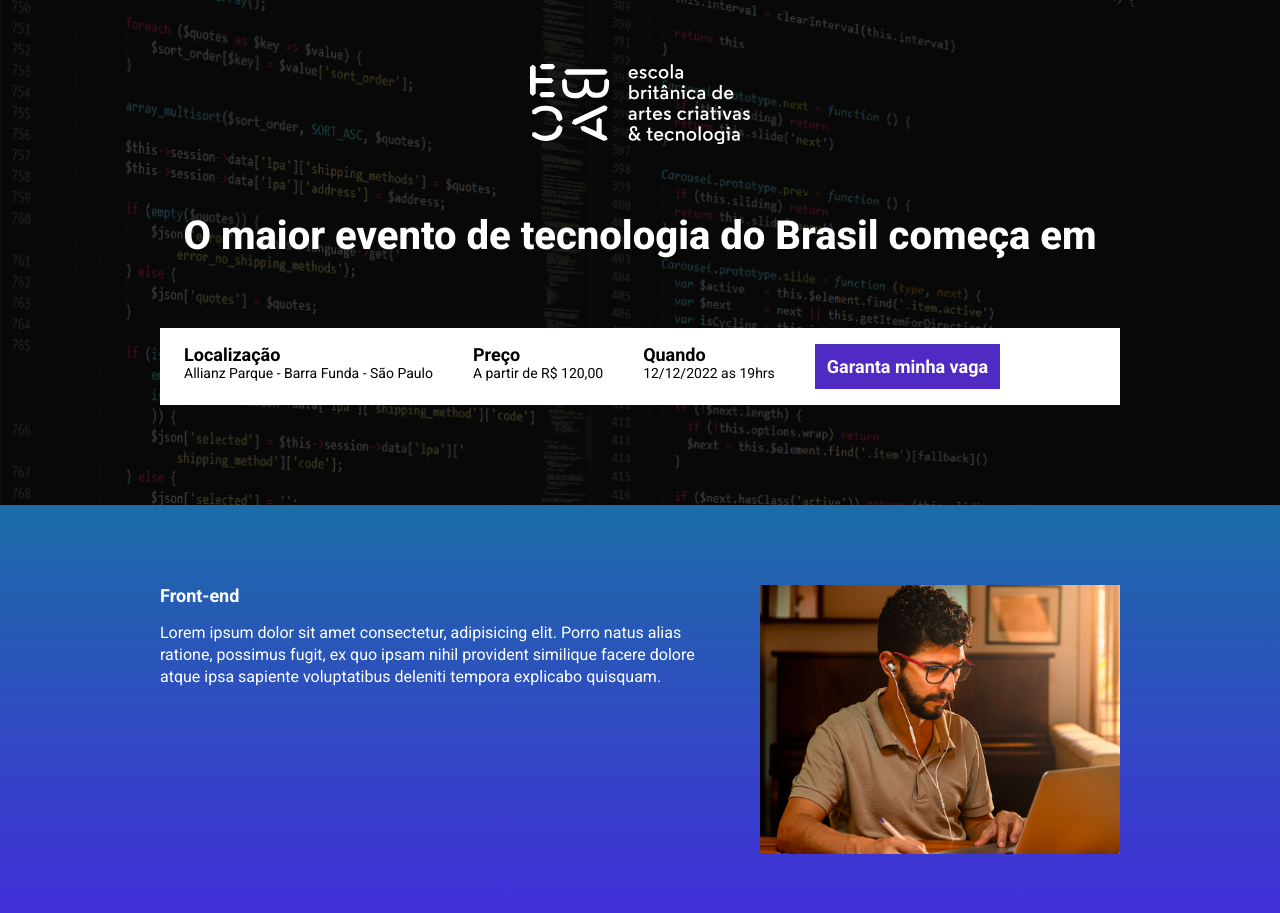
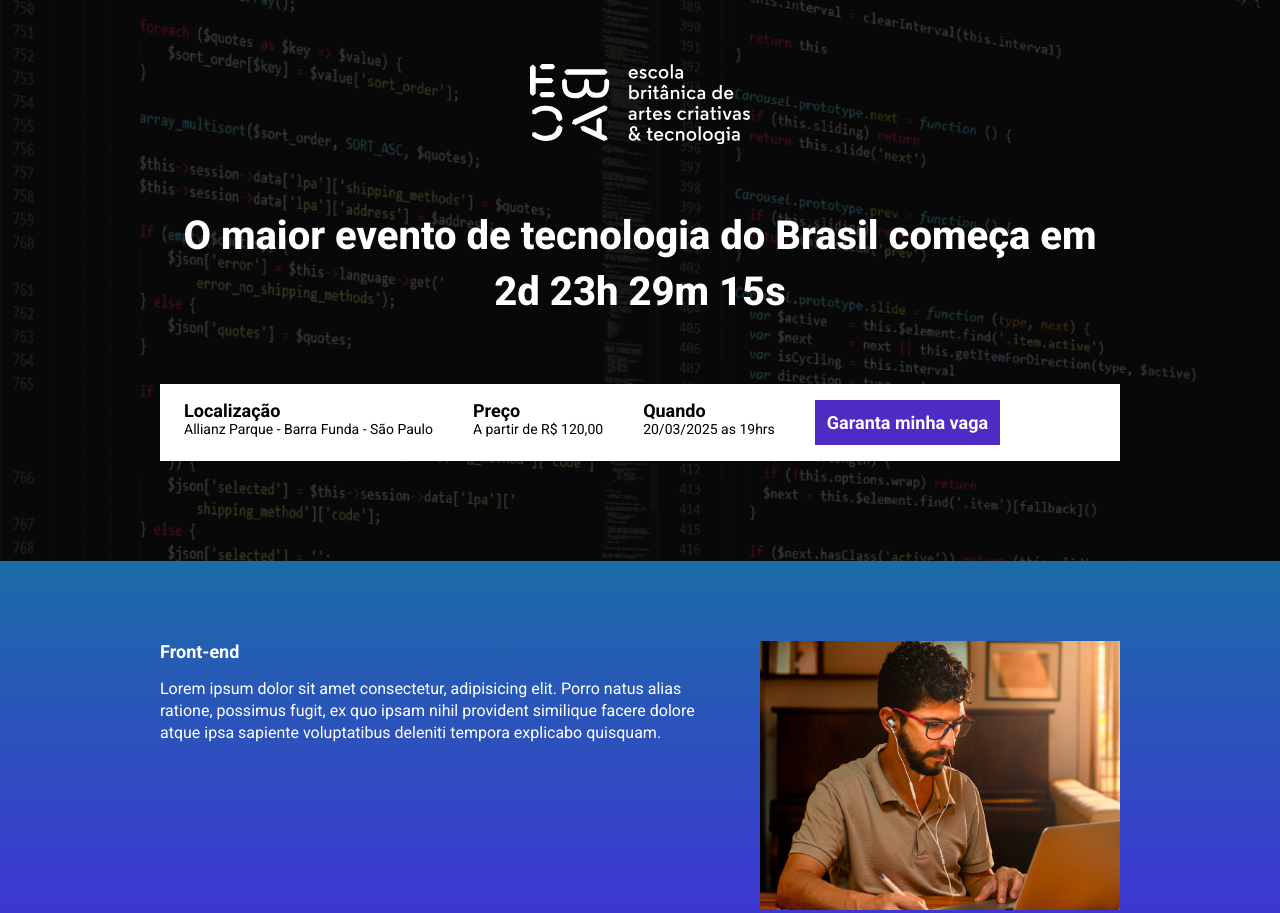
Before and after one commit to Renannporto/ebac_teck_talk, a website built with Parcel: page src/index.html in a window 1280 px wide. Shown: the top 913 px of the page. Built offline with nearby package versions, Linux system fonts and the light colour scheme.

Commit message:
atualizando

```diff
--- a/package.json
+++ b/package.json
@@ -1,6 +1,7 @@
 {
   "name": "parcel",
   "version": "2.8.0",
+  "description": "",
   "scripts": {
     "dev": "parcel src/index.html src/styles/main.scss src/scripts/main.js",
     "build": "parcel build src/index.html",
--- a/src/index.html
+++ b/src/index.html
@@ -30,7 +30,7 @@
                     </li>
                     <li class="infos-bar__infos__item">
                         <b>Quando</b>
-                        12/12/2022 as 19hrs
+                        20/03/2025 as 19hrs
                     </li>
                     <a href="#" class="button button--primary">
                         Garanta minha vaga
--- a/src/scripts/main.js
+++ b/src/scripts/main.js
@@ -1,28 +1,28 @@
 AOS.init();
 
-const dataDoEvento = new Date("Mar 15, 2025 19:00:00");
+const dataDoEvento = new Date("Mar 20, 2025 19:00:00");
 const timeStampDoEvento = dataDoEvento.getTime();
 
 const contaAsHoras = setInterval(function() {
-    const agora = new Data();
+    const agora = new Date();
     const timeStampAtual = agora.getTime();
 
     const distanciaAteOEvento = timeStampDoEvento - timeStampAtual;
 
     const diaEmMs = 1000 * 60 * 60 * 24;
     const horaEmMs = 1000 * 60 * 60;
-    const minutosEmMs = 1000 * 60;
+    const minutoEmMs = 1000 * 60;
 
     const diasAteOEvento = Math.floor (distanciaAteOEvento / diaEmMs);
-    const horasAteOEvento = Math.floor(distanciaAteOEvento % diaEmMs) / horaEmMs;
-    const minutosAteOEvento = Math.floor(distanciaAteOEvento % horaEmMs) / minutosEmMs;
-    const segundoAteOEvento = Math.floor((distanciaAteOEvento % minutosEmMs) / 1000);
+    const horasAteOEvento = Math.floor((distanciaAteOEvento % diaEmMs) / horaEmMs);
+    const minutosAteOEvento = Math.floor((distanciaAteOEvento % horaEmMs) / minutoEmMs);
+    const segundosAteOEvento = Math.floor((distanciaAteOEvento % minutoEmMs) / 1000);
 
-    document.getElementById("contador").innerHTML = "${diasAteOEvento}d ${horasAteOEvento}h ${minutosAteOEvento}m ${segundoAteOEvento}s";
+    document.getElementById(`contador`).innerHTML = `${diasAteOEvento}d ${horasAteOEvento}h ${minutosAteOEvento}m ${segundosAteOEvento}s`;
 
     if (distanciaAteOEvento < 0) {
         clearInterval(contaAsHoras);
-        document.getElementById("contador").innerHTML = "Evento expirado";
+        document.getElementById("contador").innerHTML = `Evento expirado`;
     }
 
-},1000);
+}, 1000);
```
